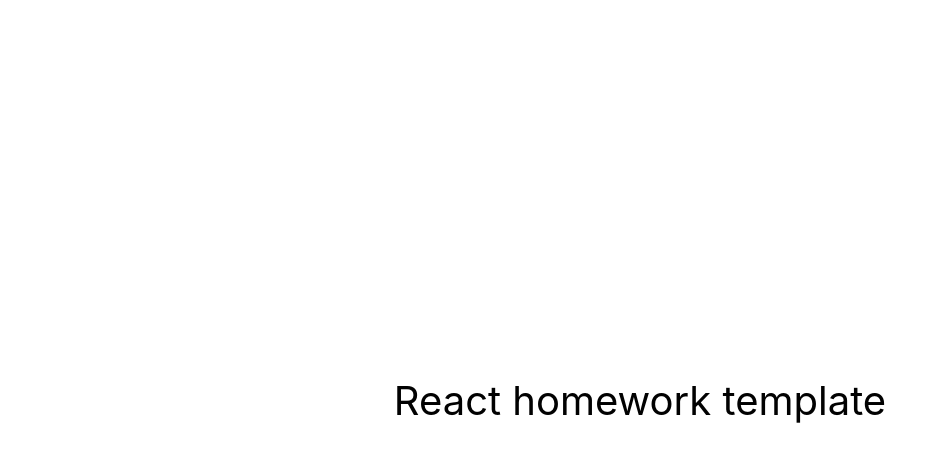
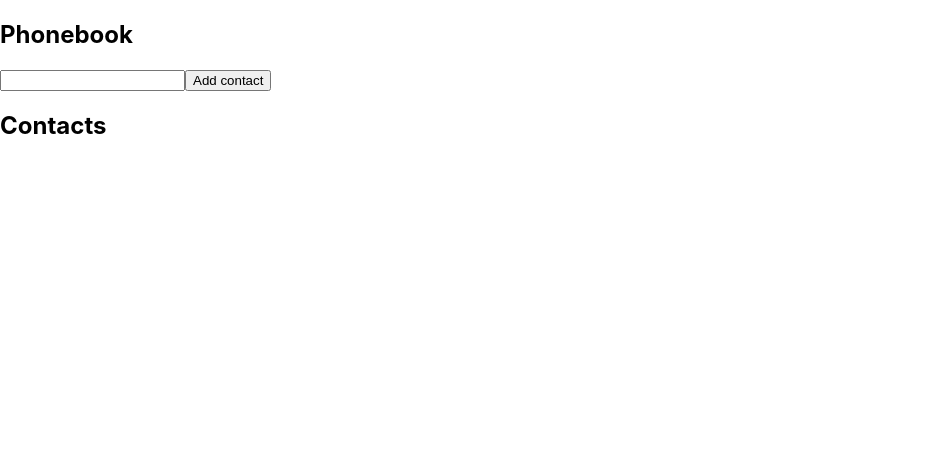
Before and after one commit to Svitlo-for/goit-react-hw-02-phonebook, a React (Create React App) app: page / in a window 1280 px wide. Shown: the top 462 px of the page, without its empty margins (0-947 px from the left). Built offline with nearby package versions, Linux system fonts and the light colour scheme.

Commit message:
correct-app

```diff
--- a/package.json
+++ b/package.json
@@ -10,6 +10,7 @@
     "react": "^18.1.0",
     "react-dom": "^18.1.0",
     "react-scripts": "5.0.1",
+    "styled-components": "^6.0.8",
     "web-vitals": "^2.1.3"
   },
   "scripts": {
--- a/src/components/App.jsx
+++ b/src/components/App.jsx
@@ -1,16 +1,22 @@
-export const App = () => {
-  return (
-    <div
-      style={{
-        height: '100vh',
-        display: 'flex',
-        justifyContent: 'center',
-        alignItems: 'center',
-        fontSize: 40,
-        color: '#010101'
-      }}
-    >
-      React homework template
-    </div>
-  );
-};
+import { Component } from 'react';
+
+export class App extends Component {
+  state = {
+    contacts: [],
+    name: '',
+  };
+
+  render() {
+    return (
+      <>
+        <h2>Phonebook</h2>
+        <div>
+          <input type="text" name="name" required />
+          <button>Add contact</button>
+        </div>
+        <h2>Contacts</h2>
+        <ul></ul>
+      </>
+    );
+  }
+}
```
Also changed, not shown: 1 other file (tests, documents, lock files or other folders).
